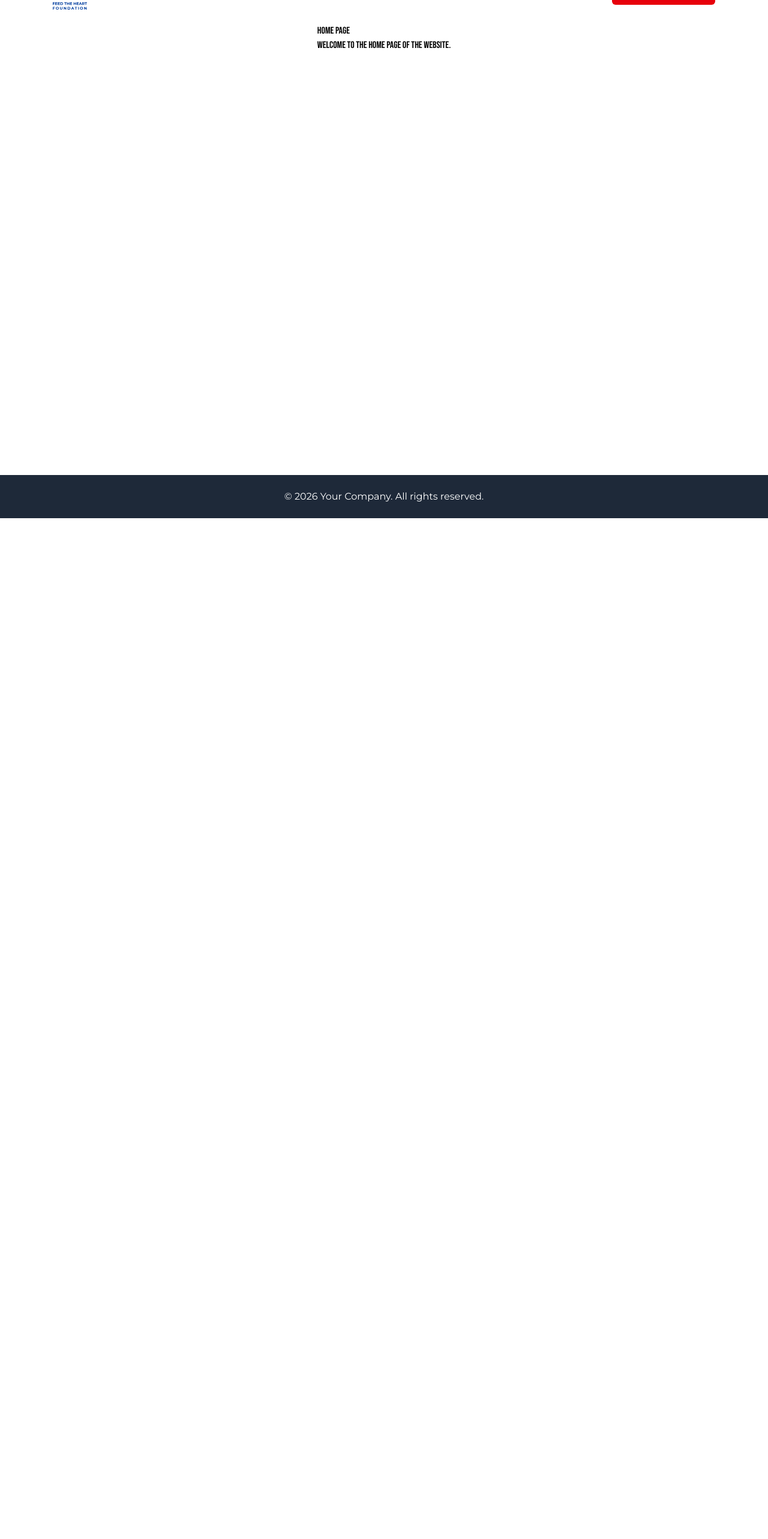
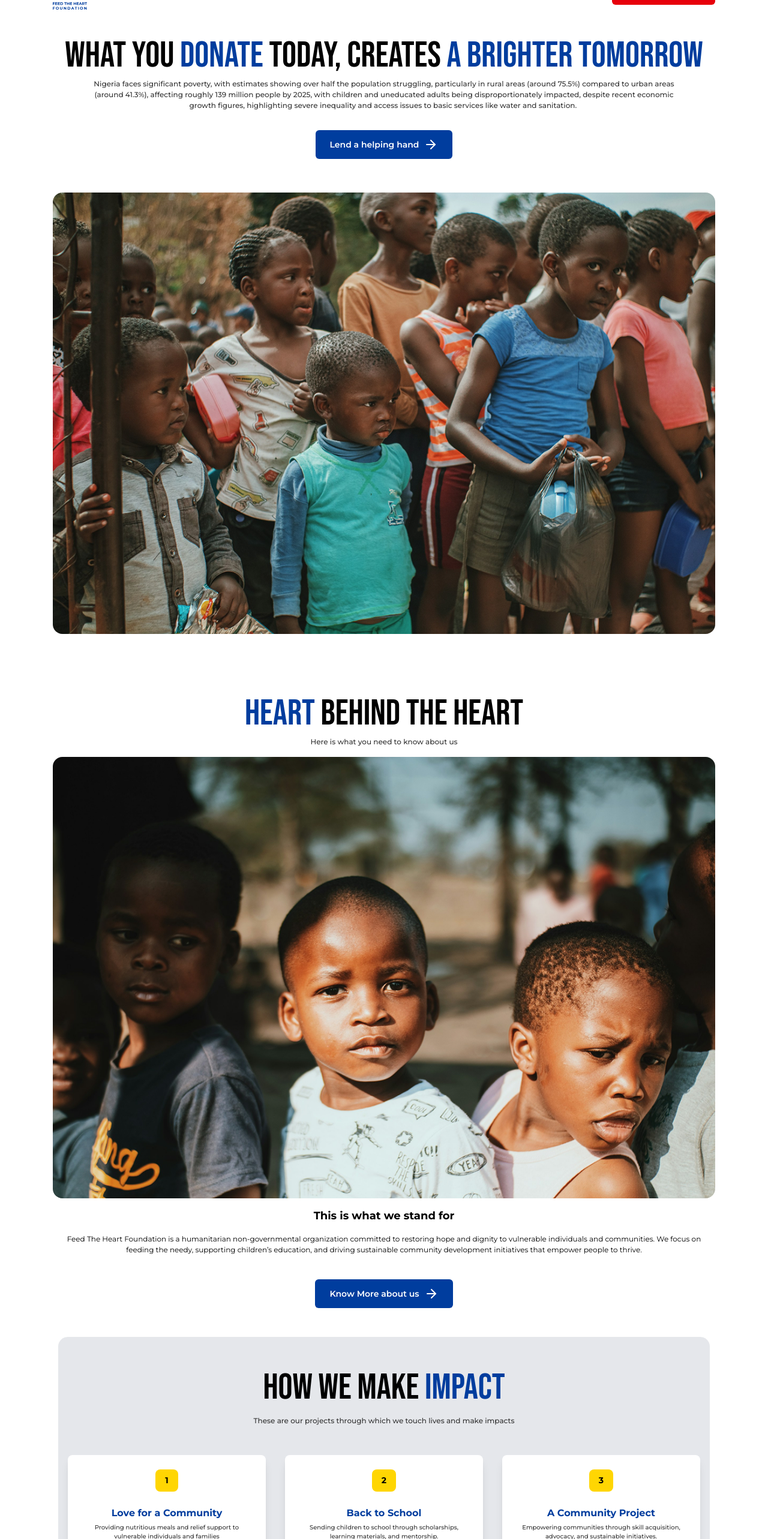
Before and after one commit to Thatboycalledolar/Feed-the-heart-foundation-website, a React (Vite) app: page / in a window 1280 px wide. Shown: the part 56-2622 px from the top of the page at 60% size. Before the commit the page ends 920 px from the top, so only its background shows below. Built offline with nearby package versions, Linux system fonts and the light colour scheme.

Commit message:
homepage-servicesection done

```diff
--- a/index.html
+++ b/index.html
@@ -2,7 +2,7 @@
 <html lang="en">
   <head>
     <meta charset="UTF-8" />
-    <link rel="icon" type="image/svg+xml" href="/vite.svg" />
+    <link rel="icon" type="image/svg+xml" href="/public/feed-the-heart-logo.svg" />
     <meta name="viewport" content="width=device-width, initial-scale=1.0" />
     <title>fthf-website</title>
   </head>
--- a/src/components/Navbar.jsx
+++ b/src/components/Navbar.jsx
@@ -53,10 +53,10 @@ export default function Navbar() {
       {open && (
         <div  className={`md:hidden flex flex-col items-center gap-6 pb-10 bg-white shadow-md transition-all duration-300 overflow-hidden ${
           open ? "max-h-96 py-4" : "max-h-0"}`}>
-          <Link to="/" onClick={() => setOpen(false)}>Home</Link>
-          <Link to="/about" onClick={() => setOpen(false)}>About</Link>
-          <Link to="/gallery" onClick={() => setOpen(false)}>Gallery</Link>
-          <Link to="/contact" onClick={() => setOpen(false)}>Contact</Link>
+          <Link to="/" onClick={() => setOpen(false)} className="text-[#333333] font-medium">Home</Link>
+          <Link to="/about" onClick={() => setOpen(false)} className="text-[#333333] font-medium">About</Link>
+          <Link to="/gallery" onClick={() => setOpen(false)} className="text-[#333333] font-medium">Gallery</Link>
+          <Link to="/contact" onClick={() => setOpen(false)} className="text-[#333333] font-medium">Contact</Link>
           <Link to="/donate" onClick={() => setOpen(false)}><button className="bg-red-600 flex text-white text-[1rem] font-bold px-4 py-2 rounded-md gap-3 hover:bg-red-700 cursor-pointer"> Donate Now <Heart color="white"/></button></Link>
 
         </div>
--- /dev/null
+++ b/src/components/ServiceCard.jsx
@@ -0,0 +1,11 @@
+
+
+export default function ServiceCard({ number,title, description }) {
+  return(
+    <div id="service-card" className="flex flex-col items-center text-center bg-white p-6 rounded-lg max-w-[330px] shadow-lg">
+      <h4 className="text-[14px] font-bold px-4 py-2 rounded-lg bg-[var(--color-secondary)]">{number}</h4>
+      <h3 className="text-[16px] font-bold text-[var(--color-primary)] mt-6">{title}</h3>
+      <p className="text-[10px] font-medium text-[var(--color-black)] mt-1">{description}</p>
+    </div>
+  )
+}
--- a/src/index.css
+++ b/src/index.css
@@ -14,3 +14,9 @@
   }
 
 }
+
+:root {
+  --color-primary: #003D9E;
+  --color-secondary: #FFD602;
+  --color-black: #333333;
+}
--- a/src/pages/Home.jsx
+++ b/src/pages/Home.jsx
@@ -1,10 +1,52 @@
+import { ArrowRight } from "lucide-react";
+import ServiceCard from "../components/ServiceCard";
 
 
 export default function Home() {
   return (
-    <div className="font-header">
-      <h1>Home Page</h1>
-      <p>Welcome to the Home page of the website.</p>
+    <div className="flex flex-col items-center min-h-screen px-12 py-4 gap-12 md:max-w-[1200px]">
+        <div className="flex flex-col items-center gap-8" id="hero-section">
+          <div className="flex flex-col items-center ">
+            <h1 className="font-header text-[48px] md:text-6xl text-center leading-tight">WHAT you <span  className="text-[var(--color-primary)]">donate</span>  today,
+              creates <span className="text-[var(--color-primary)] textc">a brighter tomorrow</span></h1>
+            <p className="text-center text-[12px] text-[#333333] font-medium max-w-[90%]">Nigeria faces significant poverty, with estimates showing over half the population struggling, particularly in rural areas (around 75.5%) compared to urban areas (around 41.3%), affecting roughly 139 million people by 2025, with children and uneducated adults being disproportionately impacted, despite recent economic growth figures, highlighting severe inequality and access issues to basic services like water and sanitation. </p>
+          </div>
+        <div className="hero-btn mb-6">
+          <a href="/donate"><button className="bg-[var(--color-primary)] text-white font-semibold px-6 py-3 rounded-md hover:bg-[var(--color-secondary)] hover:text-[#333333] flex gap-2 items-center cursor-pointer text-sm md:text-md group">Lend a helping hand <span className=" transition-transform duration-300 group-hover:translate-x-2"><ArrowRight/></span></button></a>
+        </div>
+            <img className="w-full md:max-w-[1200px] mb-12 bg-cover bg-center h-[80%] rounded-2xl" src="./public/image 4.png" alt="image of kids in the slum" />
+      </div>
+
+      <div className="flex flex-col items-center gap-4" id="about-section">
+        <div className="flex flex-col items-center ">
+            <h1 className="font-header text-[48px] md:text-6xl text-center leading-tight"><span  className="text-[var(--color-primary)]">Heart</span> behind the heart</h1>
+            <p className="text-center text-[12px] text-[#333333] font-medium max-w-[90%]">Here is what you need to know about us</p>
+        </div>
+        <div className="about-content">
+            <img className="rounded-2xl" src="./public/image 3.png" alt="images of kids happy" />
+        </div>
+        <div className="about-text flex flex-col gap-4 mb-6">
+            <h3 className="text-center text-[18px] font-bold">This is what we stand for</h3>
+            <p className="text-center text-[12px]">Feed The Heart Foundation is a humanitarian non-governmental organization committed to restoring hope and dignity to vulnerable individuals and communities. We focus on feeding the needy, supporting children’s education, and driving sustainable community development initiatives that empower people to thrive.</p>
+        </div>
+        <button className="bg-[var(--color-primary)] text-white font-semibold px-6 py-3 rounded-md hover:bg-[var(--color-secondary)] hover:text-[#333333] flex gap-2 items-center cursor-pointer text-sm md:text-md group">Know More about us <span className=" transition-transform duration-300 group-hover:translate-x-2"><ArrowRight/></span></button>
+      </div>
+
+      <div id="what-we-do" className="bg-gray-200 py-12 px-4 rounded-2xl">
+        <div className="flex flex-col items-center gap-2">
+            <h1 className="font-header text-[48px] md:text-6xl text-center leading-tight">how we make <span  className="text-[var(--color-primary)]">Impact</span></h1>
+            <p className="text-center text-[12px] text-[#333333] font-medium max-w-[90%]">These are our projects through which we touch lives and make impacts</p>
+        </div>
+
+        <div id="services-container" className="flex flex-col md:flex-row items-center gap-8 mt-12 justify-center">
+          <ServiceCard number="1" title="Love for a Community" description="Providing nutritious meals and relief support to vulnerable individuals and families"/>
+          <ServiceCard number="2" title="Back to School" description="Sending children to school through scholarships, learning materials, and mentorship."/>
+          <ServiceCard number="3" title="A Community Project" description="Empowering communities through skill acquisition, advocacy, and sustainable initiatives."/>
+        </div>
+
+
+      </div>
+
     </div>
   )
 }
```
